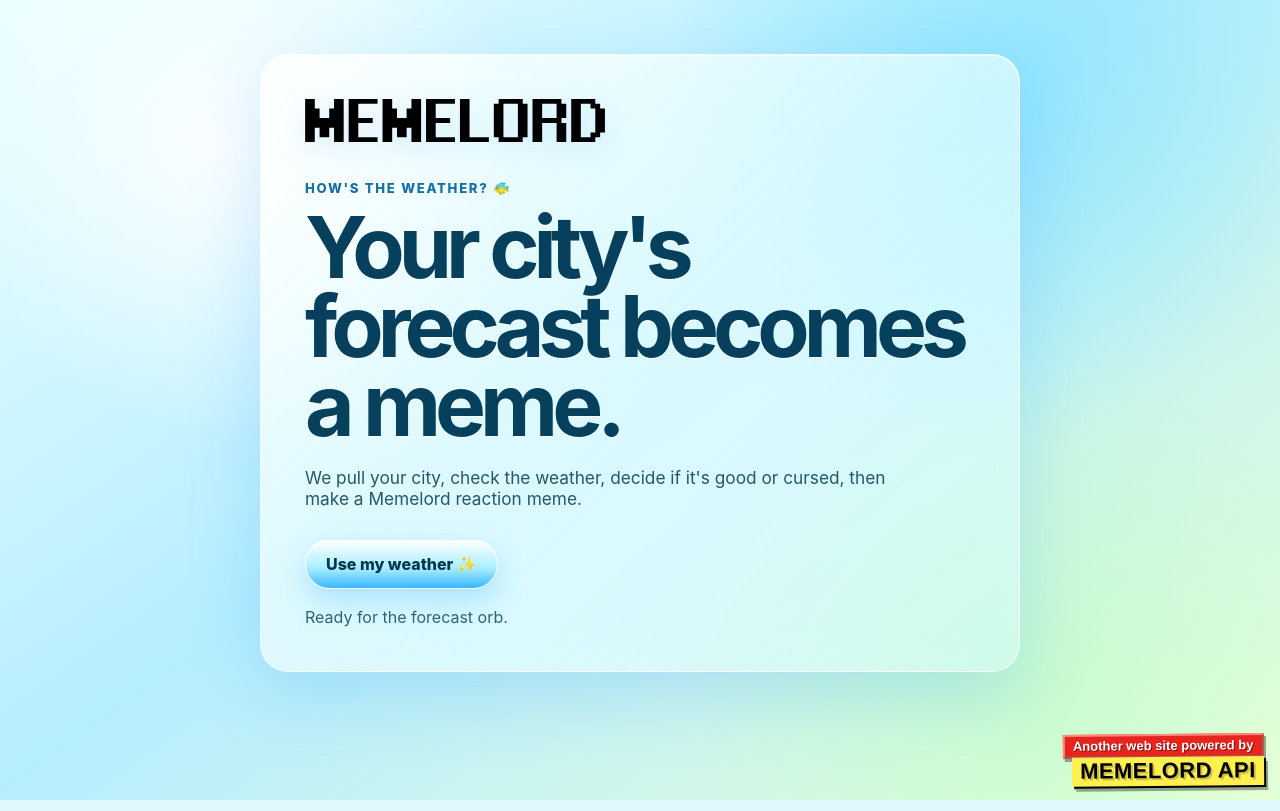
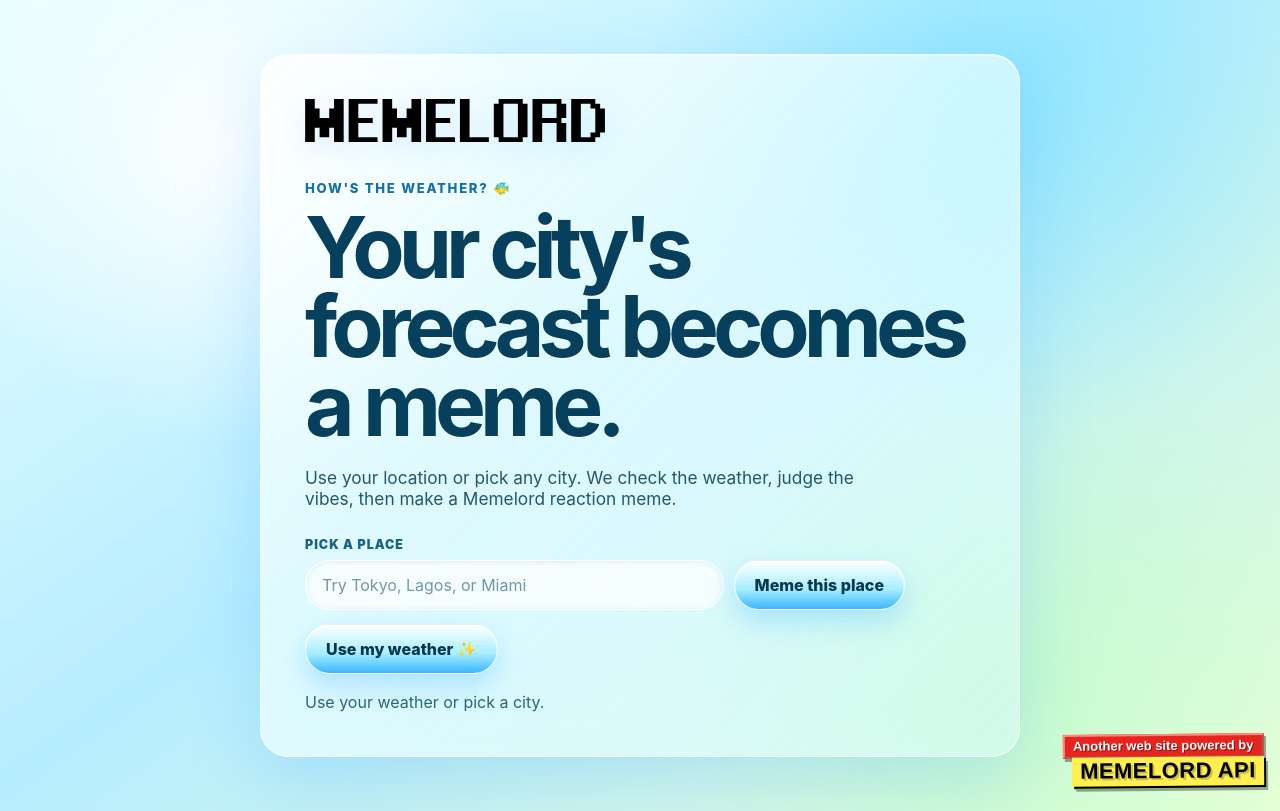
Before and after one commit to taglocklar/weather-meme, a React (Vite) app: page / in a window 1280 px wide. Built offline with nearby package versions, Linux system fonts and the light colour scheme.

Commit message:
feat: add selectable weather meme locations

```diff
--- a/src/App.css
+++ b/src/App.css
@@ -83,6 +83,56 @@
 button:disabled {
   cursor: wait;
   opacity: 0.72;
+}
+
+.location-form {
+  max-width: 600px;
+  margin-top: 28px;
+}
+
+.location-form label {
+  display: block;
+  margin-bottom: 8px;
+  color: #176580;
+  font-size: 0.78rem;
+  font-weight: 900;
+  letter-spacing: 0.08em;
+  text-transform: uppercase;
+}
+
+.location-controls {
+  display: flex;
+  gap: 10px;
+}
+
+.location-controls input {
+  min-width: 0;
+  flex: 1;
+  border: 1px solid rgba(255, 255, 255, 0.82);
+  border-radius: 999px;
+  padding: 13px 16px;
+  background: rgba(255, 255, 255, 0.72);
+  color: #05374f;
+  box-shadow: inset 0 1px 5px rgba(6, 64, 92, 0.1);
+  font: inherit;
+}
+
+.location-controls input::placeholder {
+  color: rgba(36, 87, 106, 0.62);
+}
+
+.location-controls input:disabled {
+  cursor: wait;
+  opacity: 0.72;
+}
+
+.location-controls button {
+  flex: 0 0 auto;
+  margin-top: 0;
+}
+
+.current-location-button {
+  margin-top: 14px;
 }
 
 .status {
@@ -396,6 +446,14 @@
     grid-template-columns: 1fr;
   }
 
+  .location-controls {
+    flex-direction: column;
+  }
+
+  .location-controls button {
+    width: 100%;
+  }
+
   .emoji-cloud-one,
   .emoji-cloud-two,
   .emoji-cloud-three {
--- a/src/App.tsx
+++ b/src/App.tsx
@@ -1,4 +1,4 @@
-import { useState } from 'react'
+import { type FormEvent, useState } from 'react'
 import './App.css'
 
 type WeatherMood = 'good' | 'bad' | 'mixed'
@@ -36,6 +36,11 @@
   country: string
 }
 
+type NamedLocation = LocationSnapshot & {
+  latitude: number
+  longitude: number
+}
+
 type ProgressStep = 'idle' | 'location' | 'weather' | 'meme'
 
 const weatherCodeLabels: Record<number, string> = {
@@ -61,6 +66,8 @@
   96: 'thunderstorm with hail',
   99: 'heavy thunderstorm with hail',
 }
+
+const suggestedLocations = ['New York', 'London', 'Tokyo', 'Miami', 'Paris', 'Sydney']
 
 const moodCopy: Record<WeatherMood, { label: string; emoji: string; line: string }> = {
   good: {
@@ -88,6 +95,11 @@
       maximumAge: 300000,
     })
   })
+}
+
+function formatLocationName(location: LocationSnapshot) {
+  const region = location.region && location.region.toLowerCase() !== location.city.toLowerCase() ? location.region : ''
+  return [location.city, region || location.country].filter(Boolean).join(', ')
 }
 
 function getWeatherMood(code: number, temperature: number, windSpeed: number, precipitation: number): WeatherMood {
@@ -125,7 +137,37 @@
   }
 }
 
-async function getWeather(latitude: number, longitude: number): Promise<WeatherSnapshot> {
+async function searchLocation(query: string): Promise<NamedLocation> {
+  const params = new URLSearchParams({
+    name: query,
+    count: '1',
+    language: 'en',
+    format: 'json',
+  })
+
+  const response = await fetch(`https://geocoding-api.open-meteo.com/v1/search?${params}`)
+
+  if (!response.ok) {
+    throw new Error('Could not search for that location.')
+  }
+
+  const data = await response.json()
+  const place = data.results?.[0]
+
+  if (!place) {
+    throw new Error('No matching location found. Try a city name like Tokyo or Miami.')
+  }
+
+  return {
+    latitude: Number(place.latitude),
+    longitude: Number(place.longitude),
+    city: place.name || query,
+    region: place.admin1 || '',
+    country: place.country || '',
+  }
+}
+
+async function getWeather(latitude: number, longitude: number, knownLocation?: LocationSnapshot): Promise<WeatherSnapshot> {
   const params = new URLSearchParams({
     latitude: String(latitude),
     longitude: String(longitude),
@@ -137,7 +179,7 @@
 
   const [weatherResponse, location] = await Promise.all([
     fetch(`https://api.open-meteo.com/v1/forecast?${params}`),
-    getLocationName(latitude, longitude),
+    knownLocation ? Promise.resolve(knownLocation) : getLocationName(latitude, longitude),
   ])
 
   if (!weatherResponse.ok) {
@@ -187,9 +229,28 @@
   const [weather, setWeather] = useState<WeatherSnapshot | null>(null)
   const [meme, setMeme] = useState<MemeResult | null>(null)
   const [prompt, setPrompt] = useState('')
-  const [status, setStatus] = useState('Ready for the forecast orb.')
+  const [status, setStatus] = useState('Use your weather or pick a city.')
   const [isLoading, setIsLoading] = useState(false)
   const [progressStep, setProgressStep] = useState<ProgressStep>('idle')
+  const [locationQuery, setLocationQuery] = useState('')
+
+  function resetMemeState() {
+    setMeme(null)
+    setPrompt('')
+  }
+
+  async function finishMeme(snapshot: WeatherSnapshot) {
+    setWeather(snapshot)
+    setProgressStep('meme')
+    setStatus(`${snapshot.city} weather found. Asking Memelord for one reaction meme...`)
+
+    const result = await generateMeme(snapshot)
+    const firstMeme = result.results?.find((item) => item.url)
+
+    setPrompt(result.prompt ?? '')
+    setMeme(firstMeme ?? null)
+    setStatus(firstMeme ? 'Meme generated.' : 'Memelord responded, but no meme URL came back.')
+  }
 
   async function handleGenerate() {
     if (!navigator.geolocation) {
@@ -199,8 +260,7 @@
 
     setIsLoading(true)
     setProgressStep('location')
-    setMeme(null)
-    setPrompt('')
+    resetMemeState()
     setStatus('Finding your local sky vibes...')
 
     try {
@@ -209,16 +269,37 @@
       setStatus('Checking the forecast...')
 
       const snapshot = await getWeather(position.coords.latitude, position.coords.longitude)
-      setWeather(snapshot)
-      setProgressStep('meme')
-      setStatus(`${snapshot.city} weather found. Asking Memelord for one reaction meme...`)
+      await finishMeme(snapshot)
+    } catch (error) {
+      setStatus(error instanceof Error ? error.message : 'Something went wrong.')
+    } finally {
+      setIsLoading(false)
+      setProgressStep('idle')
+    }
+  }
 
-      const result = await generateMeme(snapshot)
-      const firstMeme = result.results?.find((item) => item.url)
+  async function handleLocationSubmit(event: FormEvent<HTMLFormElement>) {
+    event.preventDefault()
+    const query = locationQuery.trim()
 
-      setPrompt(result.prompt ?? '')
-      setMeme(firstMeme ?? null)
-      setStatus(firstMeme ? 'Meme generated.' : 'Memelord responded, but no meme URL came back.')
+    if (!query) {
+      setStatus('Type a city first, then we can meme its weather.')
+      return
+    }
+
+    setIsLoading(true)
+    setProgressStep('location')
+    resetMemeState()
+    setStatus(`Finding ${query}...`)
+
+    try {
+      const selectedLocation = await searchLocation(query)
+      setLocationQuery(formatLocationName(selectedLocation))
+      setProgressStep('weather')
+      setStatus(`Checking ${selectedLocation.city} weather...`)
+
+      const snapshot = await getWeather(selectedLocation.latitude, selectedLocation.longitude, selectedLocation)
+      await finishMeme(snapshot)
     } catch (error) {
       setStatus(error instanceof Error ? error.message : 'Something went wrong.')
     } finally {
@@ -242,10 +323,34 @@
         <p className="eyebrow">How&apos;s the weather? 🐠</p>
         <h1 id="page-title">Your city&apos;s forecast becomes a meme.</h1>
         <p className="lede">
-          We pull your city, check the weather, decide if it&apos;s good or cursed, then make a Memelord reaction meme.
+          Use your location or pick any city. We check the weather, judge the vibes, then make a Memelord reaction meme.
         </p>
 
-        <button type="button" onClick={handleGenerate} disabled={isLoading}>
+        <form className="location-form" onSubmit={handleLocationSubmit}>
+          <label htmlFor="location">Pick a place</label>
+          <div className="location-controls">
+            <input
+              id="location"
+              name="location"
+              type="search"
+              list="location-suggestions"
+              placeholder="Try Tokyo, Lagos, or Miami"
+              value={locationQuery}
+              onChange={(event) => setLocationQuery(event.target.value)}
+              disabled={isLoading}
+            />
+            <datalist id="location-suggestions">
+              {suggestedLocations.map((location) => (
+                <option key={location} value={location} />
+              ))}
+            </datalist>
+            <button type="submit" disabled={isLoading}>
+              {isLoading ? 'Working...' : 'Meme this place'}
+            </button>
+          </div>
+        </form>
+
+        <button type="button" className="current-location-button" onClick={handleGenerate} disabled={isLoading}>
           {isLoading ? 'Consulting the weather orb...' : 'Use my weather ✨'}
         </button>
 
```
Also changed, not shown: public/og.png, public/og.svg.
